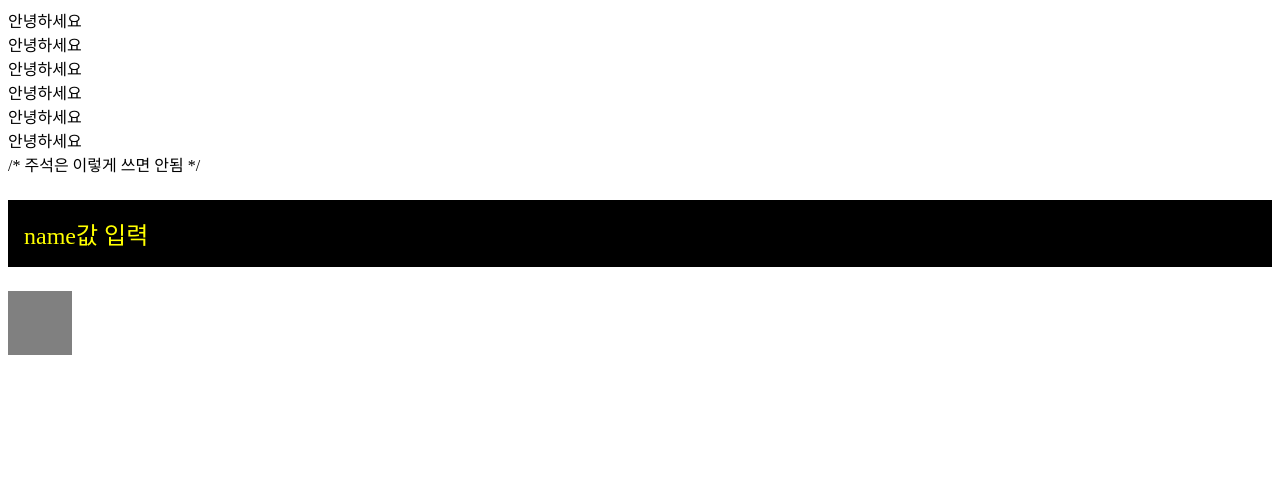
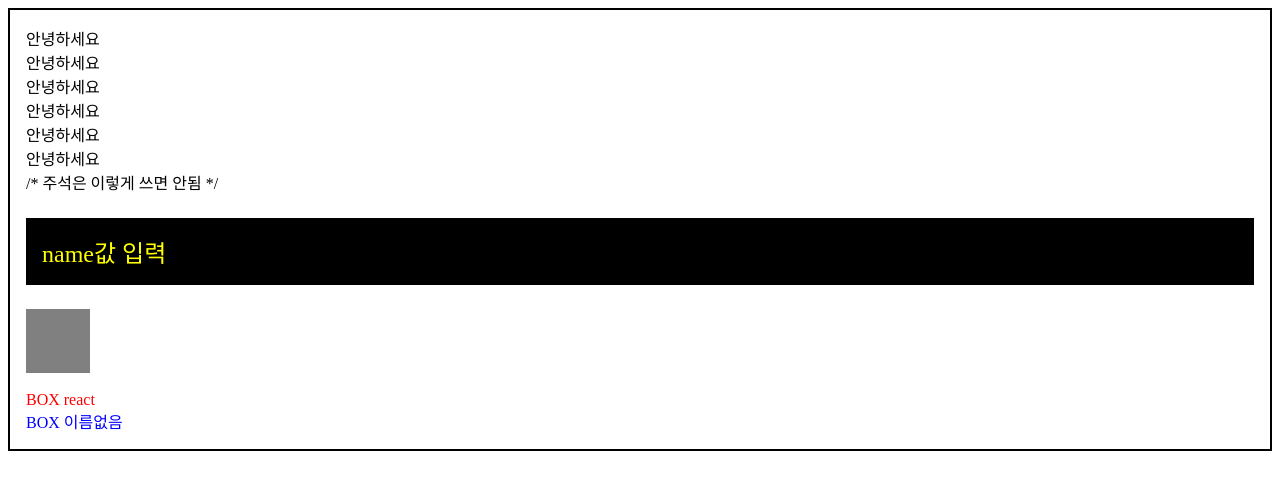
Before and after one commit to qkaxhfms/practice_react_2, a React (Create React App) app in the folder begin-react/: page / in a window 1280 px wide. Shown: the top 490 px of the page. Built offline with nearby package versions, Linux system fonts and the light colour scheme.

Commit message:
props, defaultProps,  props.children 넣기

```diff
--- a/begin-react/src/App.js
+++ b/begin-react/src/App.js
@@ -1,5 +1,7 @@
 import React from 'react';
 import Hello from './Hello';
+import Box from './Box';
+import Wrapper from './Wrapper';
 import './css/App.css';
 
 function App() {
@@ -11,7 +13,7 @@ function App() {
     padding:'1rem'
   }
   return (
-    <div>
+    <Wrapper>
       <Hello />
       <Hello />
       <Hello />
@@ -19,7 +21,10 @@ function App() {
       /* 주석은 이렇게 쓰면 안됨 */
       <p style={style}>{name}</p>
       <div className="gray-box"></div>
-    </div>
+      <br />
+      <Box name="react" color="red" />
+      <Box color="blue" />
+    </Wrapper>
   );
 }
 
--- /dev/null
+++ b/begin-react/src/Box.js
@@ -0,0 +1,15 @@
+import React from 'react';
+{/* props */}
+function Box({color,name}){
+    return (
+      <>
+        <div style={{ color }}>BOX {name}</div>
+      </>
+    );
+}
+
+Box.defaultProps = {
+    name:'이름없음'
+}
+
+export default Box;
--- /dev/null
+++ b/begin-react/src/Wrapper.js
@@ -0,0 +1,17 @@
+import React from 'react';
+
+function Wrapper({children}){
+    const style = {
+        border:'2px solid black',
+        padding:'16px',
+    }
+    return(
+        <>
+            <div style={style}>
+                {children}
+            </div>
+        </>
+    )
+}
+
+export default Wrapper;
```
Also changed, not shown: 1 other file (tests, documents, lock files or other folders).
